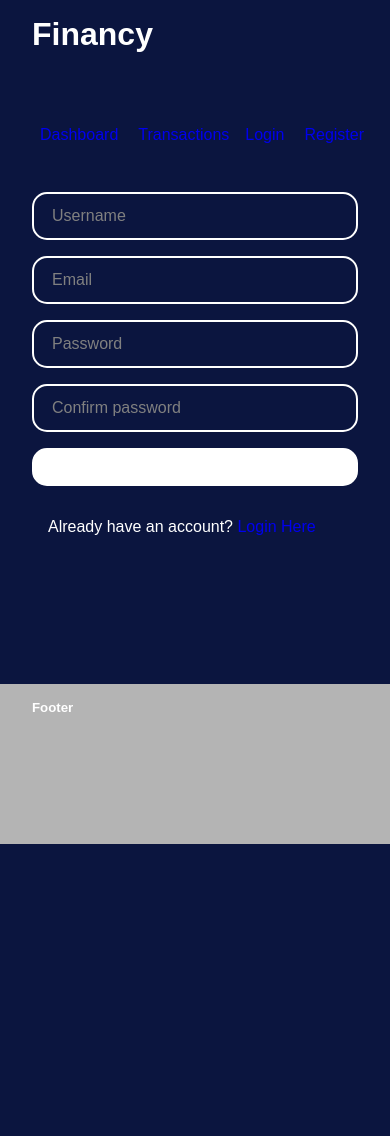
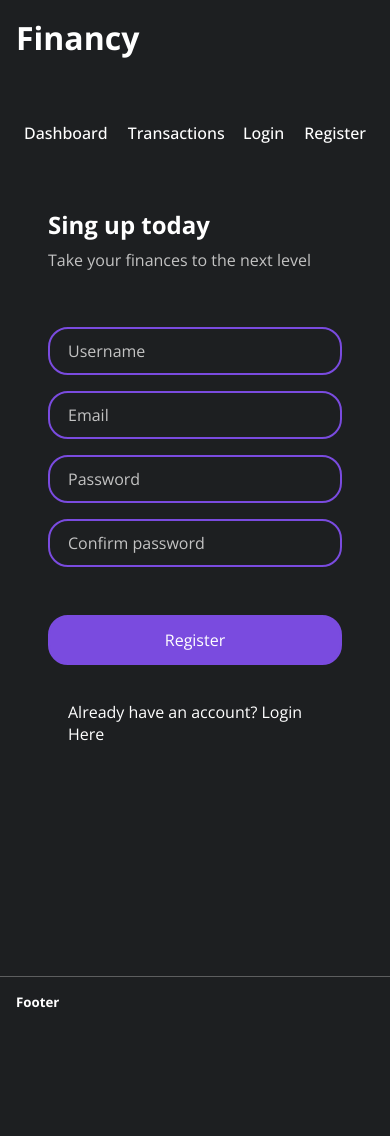
Before and after one commit to msyoufi/Financy, a Django app: page /dashboard/register in a window 390 px wide. Before the commit the page ends 844 px from the top, so only its background shows below. Run offline with Django 5.2, Linux system fonts and the light colour scheme.

Commit message:
Imporved design.
- Responsive auth pages.
- Changed the color theme

```diff
--- a/dashboard/static/css/main.css
+++ b/dashboard/static/css/main.css
@@ -1,20 +1,20 @@
 :root {
-  --background-color: #0b153f;
-  --primary-color: #fff;
-  --secondary-color: #fff;
+  --background-color: #1d1f21;
+  --primary-color: #7a4bdf;
+  --secondary-color: #ffffff;
   --tertiary-color: #fff;
   --text-color: #fff;
-  --green: #fff;
-  --red: #fff;
-  --gray: #fff;
-  --radius: 15px;
+  --green: #9ed127;
+  --red: #fe5e5e;
+  --gray: #c3c3c3;
+  --radius: 20px;
 }
 
 * {
   box-sizing: border-box;
   margin: 0;
   padding: 0;
-  font-family: sans-serif;
+  font-family: "Open Sans", sans-serif;
 }
 
 body {
@@ -32,7 +32,7 @@ main {
   max-width: 1200px;
   width: 100%;
   margin: 0 auto;
-  padding: 1rem 2rem;
+  padding: 1rem;
 }
 
 header {
@@ -42,12 +42,14 @@ header {
 }
 
 main {
+  flex-direction: column;
   flex: 1;
+  padding: 3rem 1rem 25vh;
 }
 
 footer {
+  border-top: 1px solid #a7a7a776;
   height: 10rem;
-  background-color: #b4b4b4;
 }
 
 /* Header Styles */
@@ -68,21 +70,71 @@ footer {
 .header-nav li a {
   border-radius: var(--radius);
   padding: .5rem;
-  transition: background-color .15s;
+  transition: .15s;
+  font-weight: 500;
 }
 
 .header-nav li a:hover {
+  color: var(--background-color);
   background-color: var(--secondary-color);
 }
 
-/* Auth Forms */
-.auth-form {
+
+/* Auth Pages */
+
+#auth-wrapper {
+  display: flex;
+  justify-content: center;
+  column-gap: 5rem;
+}
+
+#auth-title-image h3 {
+  margin-top: .5rem;
+  font-size: 1rem;
+  font-weight: 400;
+  color: var(--gray);
+}
+
+#auth-title-image img {
+  width: 100%;
+  max-width: 250px;
+  margin-top: 3rem;
+}
+
+#auth-form {
   display: flex;
   flex-direction: column;
-  width: 600px;
-  margin: 0 auto;
+  width: 450px;
+  margin-top: 2.5rem;
   row-gap: 1rem;
 }
+
+#auth-form input[type="submit"] {
+  margin-top: 2rem;
+}
+
+.error-message {
+  margin-left: 1.25rem;
+  color: var(--red);
+}
+
+@media (max-width: 650px) {
+  #auth-wrapper {
+    flex-direction: column;
+    padding: 0 2rem;
+  }
+
+  #auth-form {
+    width: 100%;
+  }
+
+  #auth-title-image img {
+    display: none;
+  }
+}
+
+
+/* Inputs */
 
 .financy-input-container {
   width: 100%;
@@ -93,13 +145,14 @@ footer {
 .financy-input {
   width: 100%;
   height: 100%;
-  padding: 0 1rem;
+  padding: 0 1.25rem;
   background-color: var(--background-color);
   border: 2px solid var(--primary-color);
   border-radius: var(--radius);
   outline: none;
   font-size: 1rem;
   color: var(--text-color);
+  transition: .15s;
 }
 
 .financy-input:focus {
@@ -112,8 +165,8 @@ footer {
   top: 50%;
   left: 1rem;
   transform: translateY(-50%);
-  color: gray;
-  transition: all .15s;
+  color: var(--gray);
+  transition: .15s;
 }
 
 .financy-input-container .top-label,
@@ -121,11 +174,14 @@ footer {
   top: 0;
   font-size: .8rem;
   background-color: var(--background-color);
-  color: var(--text-color);
+  color: var(--secondary-color);
 }
 
+
+/* Buttons and Links */
+
 .financy-button {
-  padding: .5rem 1rem;
+  padding: .75rem 1rem;
   background-color: var(--primary-color);
   border: 2px solid var(--primary-color);
   border-radius: var(--radius);
@@ -136,14 +192,19 @@ footer {
 }
 
 .financy-button:hover {
-  background-color: var(--primary-color);
-  color: var(--text-color);
+  filter: brightness(110%);
+}
+
+.financy-button:active {
+  filter: brightness(90%);
 }
 
 a {
+  color: var(--secondary-color);
   text-decoration: none;
 }
 
 .link:hover {
   text-decoration: underline;
+  color: var(--primary-color);
 }
--- a/dashboard/static/js/main.js
+++ b/dashboard/static/js/main.js
@@ -1,4 +1,4 @@
-// Keep the label of an input at the top when input is not empty
+// Keep the input's label at top when not empty
 document.querySelectorAll('.financy-input').forEach(input => {
   input.addEventListener('input', () => {
     const label = input.parentElement.querySelector('label');
--- a/dashboard/templates/layout.html
+++ b/dashboard/templates/layout.html
@@ -5,8 +5,11 @@
 <head>
   <meta charset="UTF-8">
   <meta name="viewport" content="width=device-width, initial-scale=1.0">
+  <title>Financy</title>
   <link rel="shortcut icon" href="" type="image/x-icon">
-  <title>Financy</title>
+  <link rel="preconnect" href="https://fonts.googleapis.com">
+  <link rel="preconnect" href="https://fonts.gstatic.com" crossorigin>
+  <link href="https://fonts.googleapis.com/css2?family=Open+Sans:wght@300..800&display=swap" rel="stylesheet">
   <script src="{% static 'js/main.js' %}" defer></script>
   <link rel="stylesheet" href="{% static 'css/main.css' %}">
   {% block script %}{% endblock %}
--- a/dashboard/templates/register.html
+++ b/dashboard/templates/register.html
@@ -6,7 +6,16 @@
 {% block style %}{% endblock %}
 
 {% block main %}
-<form class="auth-form" action="{% url 'register' %}" method="post">
+<div id="auth-wrapper">
+
+  <div id="auth-title-image">
+    <h2>Sing up today</h2>
+    <h3>Take your finances to the next level</h3>
+
+    <img src="{% static 'media/business_mission.png' %}" alt="">
+  </div>
+
+  <form id="auth-form" action="{% url 'register' %}" method="post">
     <div class="error-message">
       <p>{{ error_message }}</p>
     </div>
@@ -35,10 +44,11 @@
 
     <input class="financy-button" type="submit" value="Register">
 
-  <p style="margin: 1rem;">
+    <p style="margin: 1.25rem;">
       <span>Already have an account?</span>
       <a class="link" href="{% url 'login' %}">Login Here</a>
     </p>
   </form>
+</div>
 
 {% endblock %}
```
Also changed, not shown: dashboard/templates/login.html (+12 -2 lines), dashboard/static/media/business_mission.png (added), dashboard/static/media/manage_money.png (added). Lines whose indentation alone changed are shown as unchanged.
